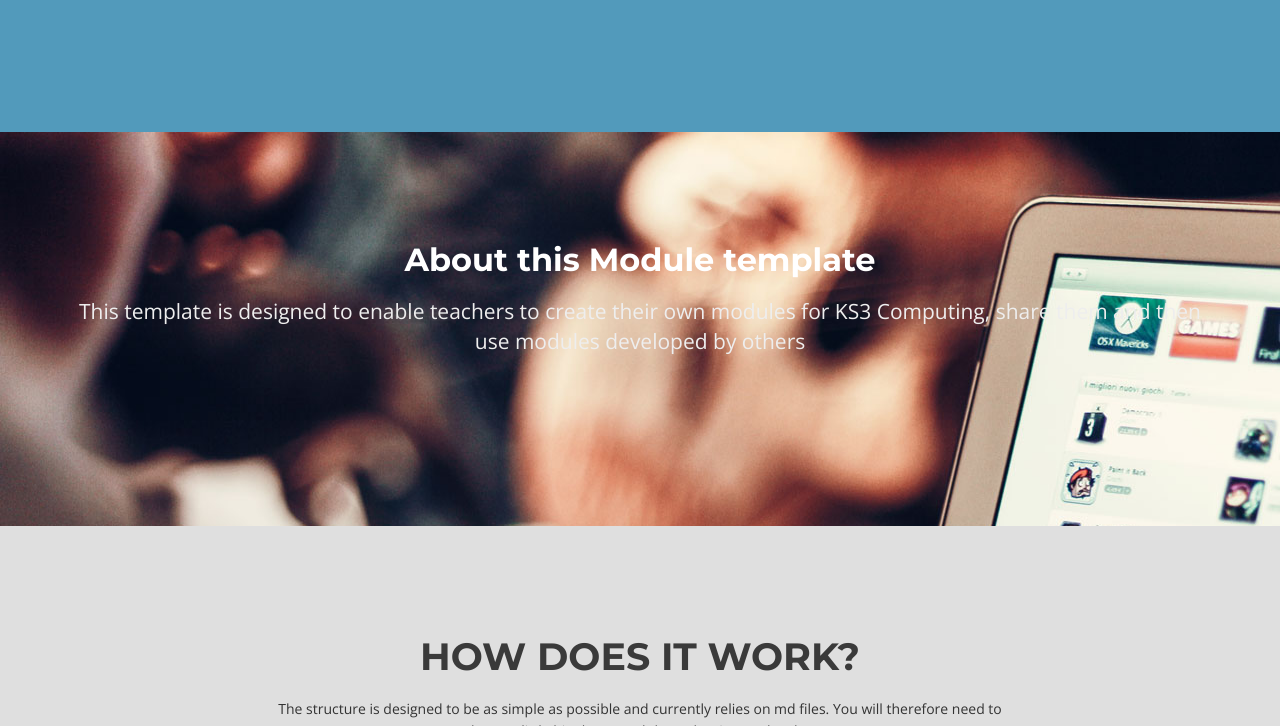
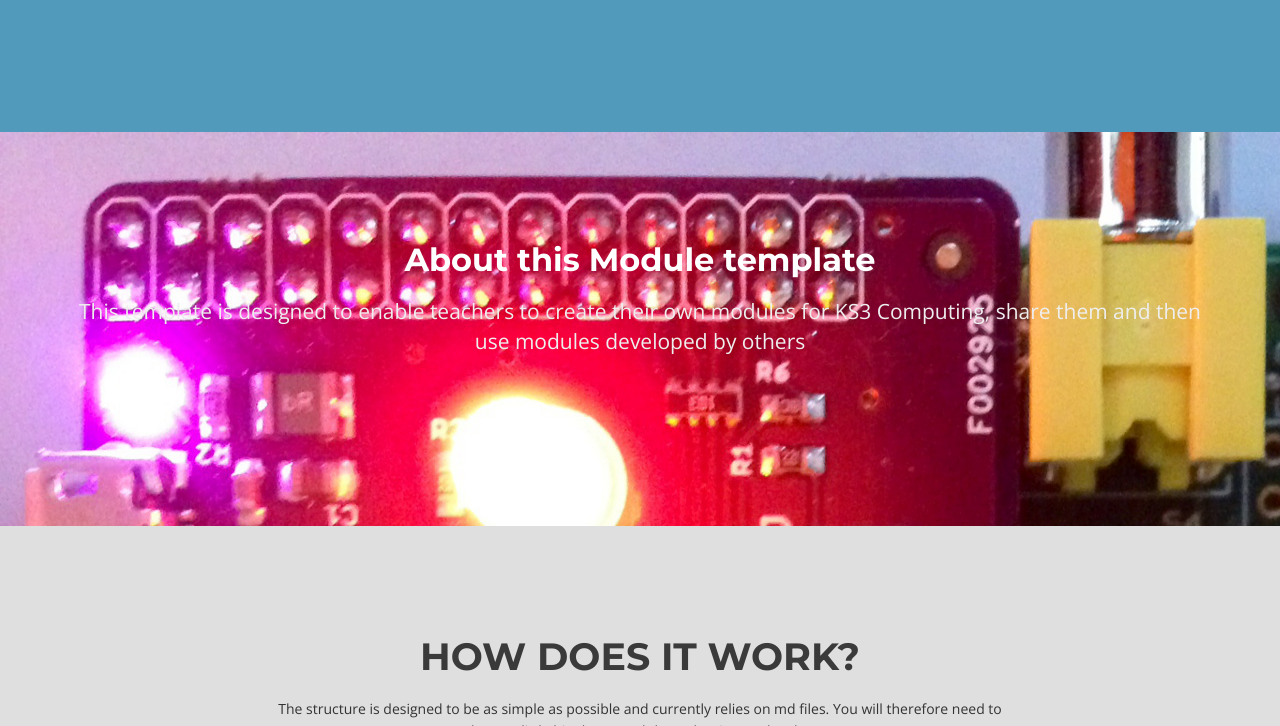
Before and after one commit to sharland/ComputingModule, a plain HTML site: page index.html in a window 1280 px wide. Shown: the part 503-1229 px from the top of the page. Drawn offline with nearby package versions, Linux system fonts and the light colour scheme; files whose address does not match are found by name.

Commit message:
added new bkg img
but the positioning is terrible - will need to fix

```diff
--- a/css/style.css
+++ b/css/style.css
@@ -169,7 +169,7 @@ Spacer
 ============================= */
 
 #spacer1{
-	background-image: url(../img/spacer/1.jpg);
+	background-image: url(../img/spacer/raspberrypi.JPG);
 }
 #spacer2{
 	background-image: url(../img/spacer/2.jpg);
```
Also changed, not shown: img/spacer/1orig.jpg (renamed from img/spacer/1.jpg), img/spacer/raspberrypi.JPG (added).
